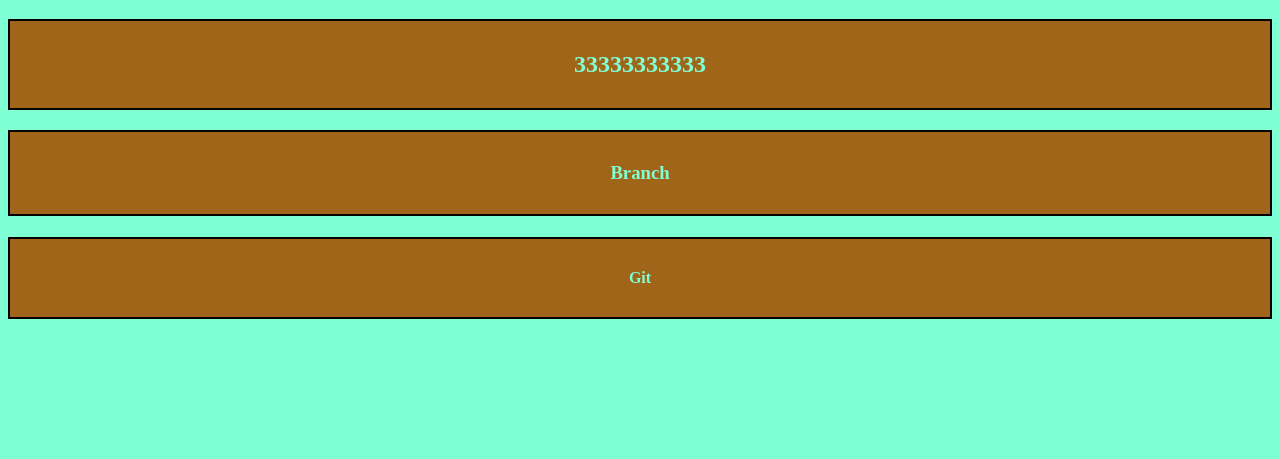
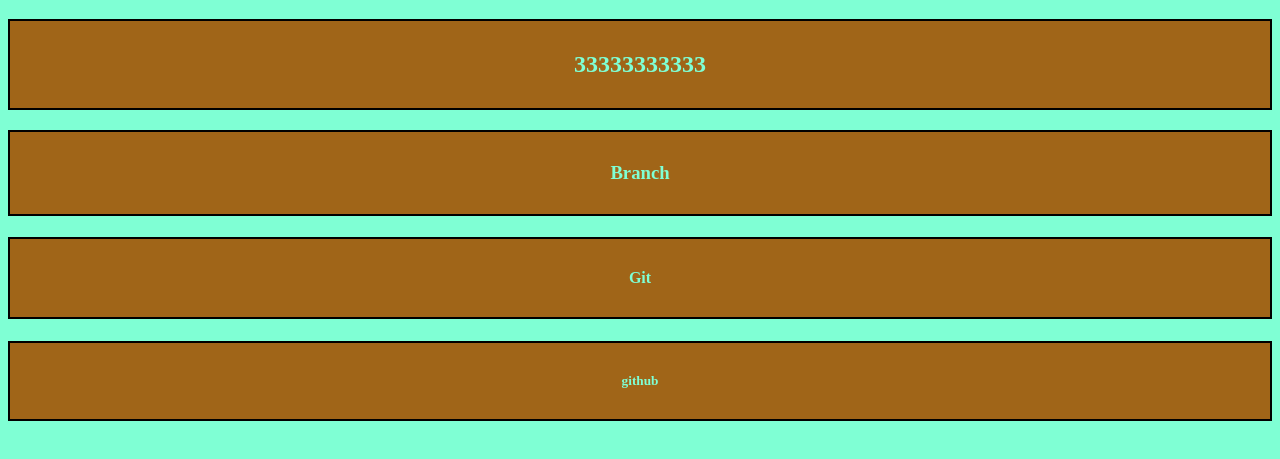
Before and after one commit to Ongalbekov/Test1, a plain HTML site: page index.html in a window 1280 px wide. Shown: the part 125-584 px from the top of the page. Drawn offline with Linux system fonts and the light colour scheme.

Commit message:
Änderung dauren

```diff
--- a/css/style.css
+++ b/css/style.css
@@ -31,3 +31,10 @@
     background-color: rgb(160, 101, 24);
     color: aquamarine;
 }
+h5{
+    border: 2px solid black;
+    padding: 30px;
+    text-align: center;
+    background-color: rgb(160, 101, 24);
+    color: aquamarine;
+}
--- a/index.html
+++ b/index.html
@@ -12,5 +12,6 @@
     <h2>33333333333</h2>
     <h3>Branch</h3>
     <h4>Git</h4>
+    <h5>github</h5>
   </body>
 </html>
```
